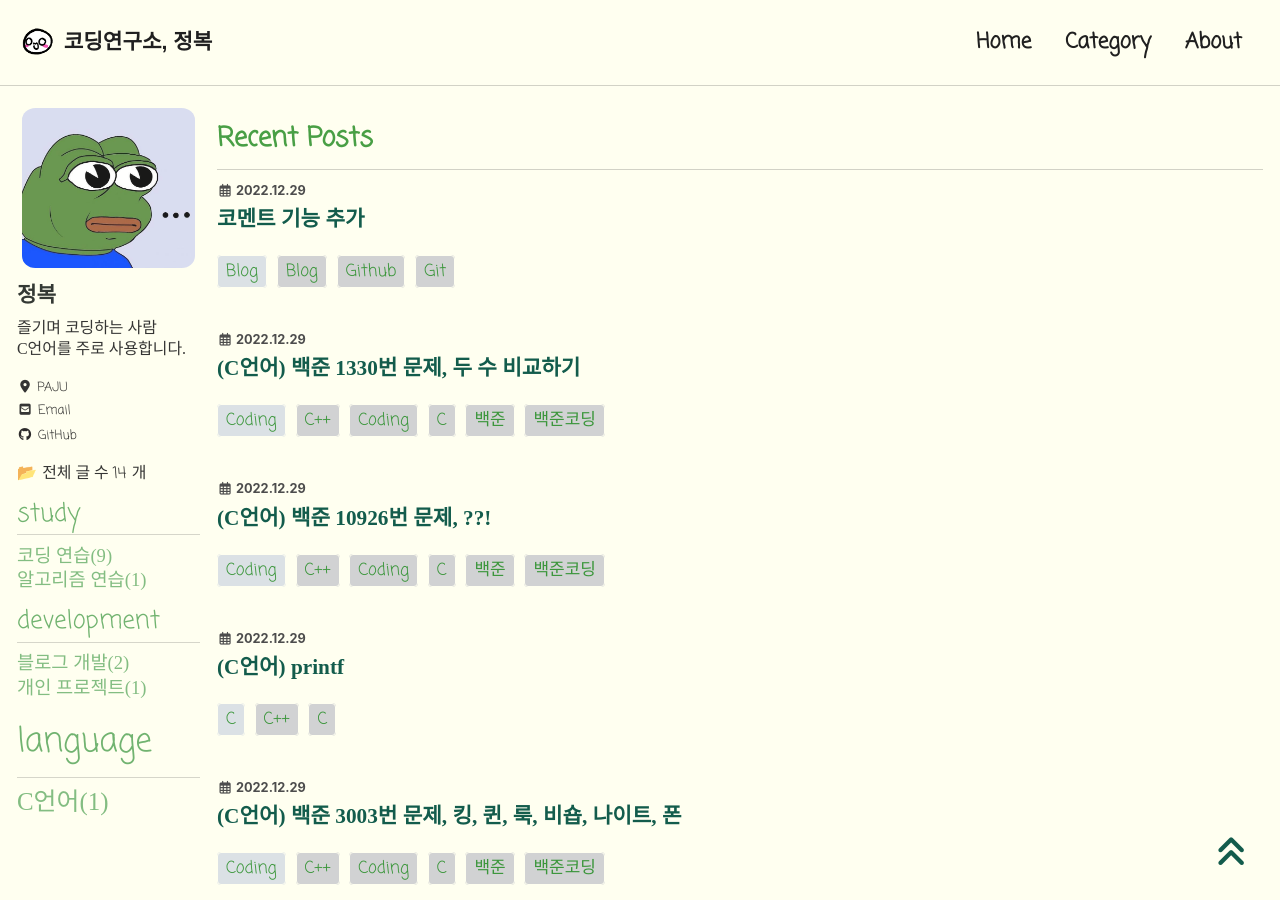
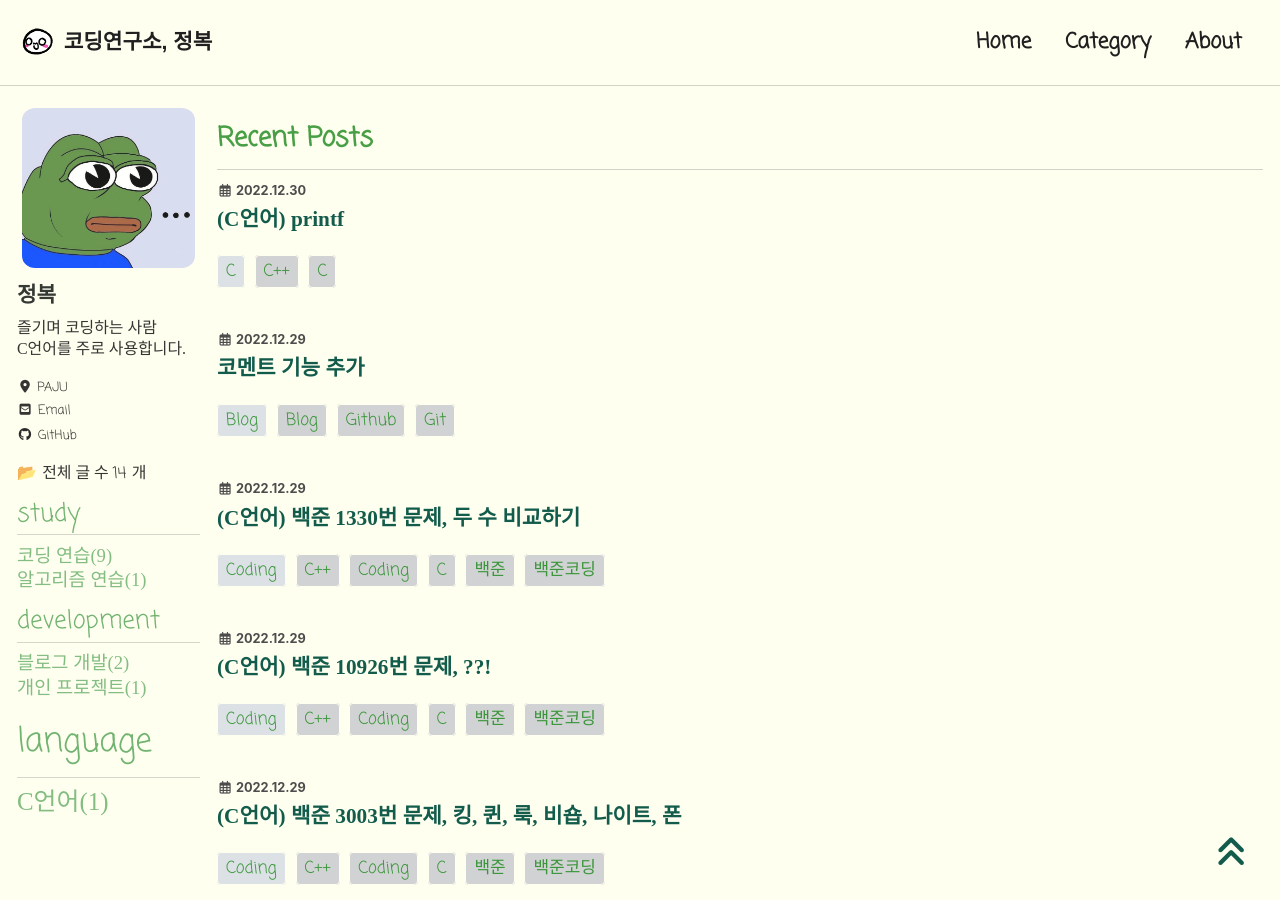
Before and after one commit to JBL28/jbl28.github.io, a Jekyll site: the page built from index.html, in a window 1280 px wide and 900 px high. Built offline with Jekyll 4.4.1, drawn with Linux system fonts in a browser that asks for light colours; cached includes are drawn as plain includes; nearby versions of some CDN libraries; some web fonts are replaced; the list of posts is cut into pages by our own code.

Commit message:
Update 2022-12-30-printf.md

```diff
--- a/_posts/C/2022-12-30-printf.md
+++ b/_posts/C/2022-12-30-printf.md
@@ -10,7 +10,7 @@ tags:
 toc: true
 toc_sticky: true
 
-date: 2022-12-29 03:05:00
+date: 2022-12-30 00:05:00
 last_modified_at: 2022-12-29
 
 ---
```
